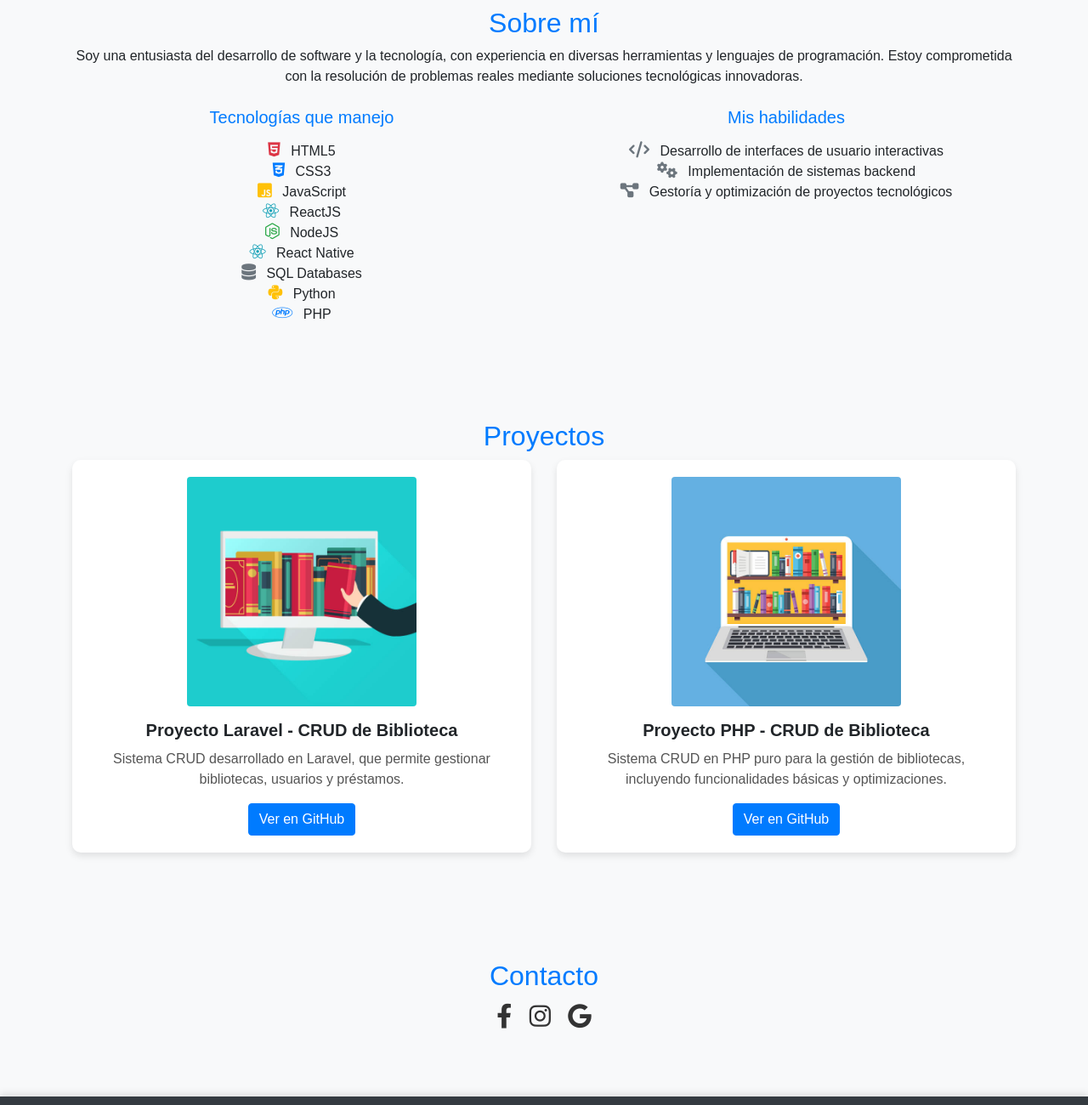
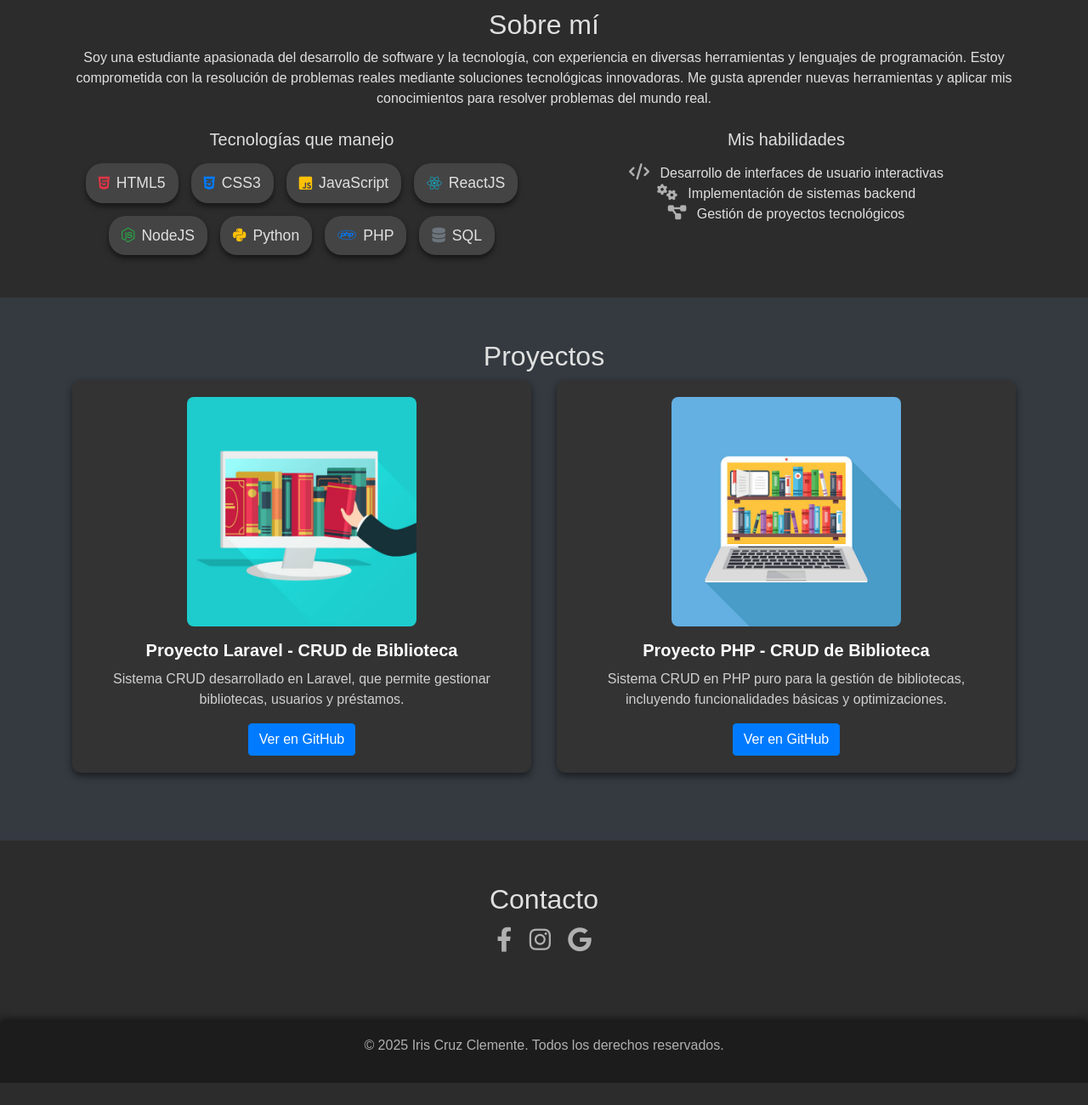
Before and after one commit to iris050709/git-hub-page, a plain HTML site: page index.html in a window 1280 px wide. Shown: the part 760-2060 px from the top of the page at 85% size. After the commit the page ends 2034 px from the top, so only its background shows below. Drawn offline with nearby package versions, Linux system fonts and the light colour scheme.

Commit message:
COLORES-OSCUROS

```diff
--- a/css/style.css
+++ b/css/style.css
@@ -1,13 +1,14 @@
 /* Estilos generales */
 body {
-    background-color: #f8f9fa;
+    background-color: #2c2c2c; /* Fondo gris oscuro */
+    color: #e0e0e0; /* Texto gris claro */
     font-family: 'Arial', sans-serif;
     margin-top: 80px; /* Ajuste para navbar fijo */
 }
 
 .hero-section {
-    background: #2d3436;
-    color: white;
+    background: #1c1c1c; /* Fondo negro */
+    color: #e0e0e0; /* Texto gris claro */
     height: 80vh;
     text-align: center;
     display: flex;
@@ -20,77 +21,32 @@ body {
     width: 150px;
     height: 150px;
     border-radius: 50%;
-    box-shadow: 0 4px 8px rgba(0, 0, 0, 0.3);
+    box-shadow: 0 4px 8px rgba(0, 0, 0, 0.5);
 }
 
 .hero-section h1 {
     font-size: 3rem;
     margin-top: 20px;
     font-weight: bold;
+    color: #ffffff; /* Blanco puro para contraste */
 }
 
 .hero-section p {
     font-size: 1.2rem;
     font-weight: 500;
+    color: #b0b0b0; /* Gris medio */
 }
 
 /* Sección de proyectos */
 .project-card {
-    background: white;
+    background: #333333; /* Fondo gris oscuro */
     padding: 20px;
     border-radius: 10px;
-    box-shadow: 0 4px 8px rgba(0, 0, 0, 0.1);
+    box-shadow: 0 4px 8px rgba(0, 0, 0, 0.5);
     text-align: center;
     margin-bottom: 30px;
 }
 
-.project-card img {
-    width: 100%;
-    height: auto;
-    border-radius: 8px;
-}
-
-.project-card h5 {
-    margin-top: 20px;
-    font-weight: bold;
-}
-
-.project-card p {
-    margin-top: 10px;
-    color: #555;
-}
-
-/* Navbar */
-.navbar {
-    box-shadow: 0 4px 8px rgba(0, 0, 0, 0.1);
-}
-
-/* Redes sociales */
-.social-icons a {
-    color: #333;
-    font-size: 1.8em;
-    transition: color 0.3s ease;
-}
-
-.social-icons a:hover {
-    color: #3498db;
-}
-
-/* Footer */
-footer {
-    box-shadow: 0 -4px 8px rgba(0, 0, 0, 0.1);
-}
-
-/* Espaciado entre secciones */
-section {
-    padding-top: 50px;
-    padding-bottom: 50px;
-}
-/* Iconos en el apartado de tecnologías */
-.list-unstyled i {
-    margin-right: 8px; /* Espaciado entre el icono y el texto */
-    font-size: 1.2rem;
-}
 .project-card img {
     width: 270px;
     height: auto;
@@ -102,12 +58,89 @@ section {
     transform: scale(1.1); /* Agranda la imagen al pasar el cursor */
 }
 
+.project-card h5 {
+    margin-top: 20px;
+    font-weight: bold;
+    color: #ffffff;
+}
+
+.project-card p {
+    margin-top: 10px;
+    color: #d0d0d0; /* Gris claro */
+}
+
+/* Navbar */
+.navbar {
+    background-color: #1c1c1c; /* Negro */
+    box-shadow: 0 4px 8px rgba(0, 0, 0, 0.5);
+}
+
+/* Redes sociales */
+.social-icons a {
+    color: #b0b0b0; /* Gris medio */
+    font-size: 1.8em;
+    transition: color 0.3s ease;
+}
+
+.social-icons a:hover {
+    color: #e0e0e0; /* Gris claro */
+}
+
+/* Footer */
+footer {
+    background-color: #1c1c1c; /* Negro */
+    color: #b0b0b0; /* Gris medio */
+    box-shadow: 0 -4px 8px rgba(0, 0, 0, 0.5);
+    text-align: center;
+    padding: 20px;
+}
+
+/* Espaciado entre secciones */
+section {
+    padding-top: 50px;
+    padding-bottom: 50px;
+}
+
+/* Iconos en el apartado de tecnologías */
+.list-unstyled i {
+    margin-right: 8px; /* Espaciado entre el icono y el texto */
+    font-size: 1.2rem;
+    color: #b0b0b0; /* Gris medio */
+}
+
+/* Diseño de tecnologías como nube */
+.tech-cloud {
+    display: flex;
+    flex-wrap: wrap;
+    justify-content: center;
+    gap: 15px;
+}
+
+.tech-cloud span {
+    background: #444444; /* Gris oscuro */
+    padding: 10px 15px;
+    border-radius: 20px;
+    font-size: 1.1rem;
+    color: #e0e0e0; /* Gris claro */
+    display: flex;
+    align-items: center;
+    gap: 8px;
+    transition: transform 0.3s ease, background-color 0.3s ease;
+    box-shadow: 0 4px 6px rgba(0, 0, 0, 0.5);
+}
+
+.tech-cloud span:hover {
+    transform: scale(1.1);
+    background-color: #555555; /* Gris intermedio */
+    box-shadow: 0 6px 8px rgba(0, 0, 0, 0.7);
+}
+
 /* Ajuste para la imagen de perfil */
 .profile-img img {
     width: 100px;
     height: 100px;
     border-radius: 50%;
-    box-shadow: 0 4px 8px rgba(0, 0, 0, 0.3);
+    box-shadow: 0 4px 8px rgba(0, 0, 0, 0.5);
     transition: transform 0.3s ease-in-out; /* Suaviza el efecto */
 }
 
--- a/index.html
+++ b/index.html
@@ -2,7 +2,7 @@
 <html lang="es">
 <head>
     <meta charset="utf-8">
-    <title>Iris Cruz Clemente - Portafolio</title>
+    <title>Iris J. Cruz Clemente - Portafolio</title>
     <meta name="viewport" content="width=device-width, initial-scale=1.0">
 
     <!-- Bootstrap CSS -->
@@ -17,7 +17,7 @@
 <body>
 
     <!-- Navbar -->
-    <nav class="navbar navbar-expand-lg navbar-dark fixed-top bg-primary">
+    <nav class="navbar navbar-expand-lg navbar-dark fixed-top">
         <a class="navbar-brand" href="#">Iris Cruz</a>
         <button class="navbar-toggler" type="button" data-toggle="collapse" data-target="#navbarNav">
             <span class="navbar-toggler-icon"></span>
@@ -32,44 +32,43 @@
     </nav>
 
     <!-- Hero Section -->
-    <header class="hero-section d-flex justify-content-center align-items-center text-center text-white">
+    <header class="hero-section">
         <div class="container">
             <div class="profile-img mb-4">
-                <img src="img/imagen.jpg" alt="Foto de Iris Cruz Clemente" class="img-fluid rounded-circle">
+                <img src="img/imagen.jpg" alt="Foto de Iris Cruz Clemente">
             </div>
-            <h1>IRIS CRUZ CLEMENTE</h1>
+            <h1>IRIS J. CRUZ CLEMENTE</h1>
             <p class="lead">TSU en Tecnologías de la Información, Desarrollo de Software Multiplataforma.</p>
         </div>
     </header>
 
     <!-- About Section -->
-    <section id="about" class="py-5">
+    <section id="about">
         <div class="container">
-            <h2 class="text-center text-primary">Sobre mí</h2>
+            <h2 class="text-center">Sobre mí</h2>
             <p class="text-center">
-                Soy una entusiasta del desarrollo de software y la tecnología, con experiencia en diversas herramientas y lenguajes de programación. Estoy comprometida con la resolución de problemas reales mediante soluciones tecnológicas innovadoras.
+                Soy una estudiante apasionada del desarrollo de software y la tecnología, con experiencia en diversas herramientas y lenguajes de programación. Estoy comprometida con la resolución de problemas reales mediante soluciones tecnológicas innovadoras. Me gusta aprender nuevas herramientas y aplicar mis conocimientos para resolver problemas del mundo real.
             </p>
             <div class="row text-center mt-4">
                 <div class="col-md-6">
-                    <h5 class="mb-3 text-primary">Tecnologías que manejo</h5>
-                    <ul class="list-unstyled">
-                        <li><i class="fab fa-html5 text-danger"></i> HTML5</li>
-                        <li><i class="fab fa-css3-alt text-primary"></i> CSS3</li>
-                        <li><i class="fab fa-js-square text-warning"></i> JavaScript</li>
-                        <li><i class="fab fa-react text-info"></i> ReactJS</li>
-                        <li><i class="fab fa-node-js text-success"></i> NodeJS</li>
-                        <li><i class="fab fa-react text-info"></i> React Native</li>
-                        <li><i class="fas fa-database text-secondary"></i> SQL Databases</li>
-                        <li><i class="fab fa-python text-warning"></i> Python</li>
-                        <li><i class="fab fa-php text-primary"></i> PHP</li>
-                    </ul>
+                    <h5 class="mb-3">Tecnologías que manejo</h5>
+                    <div class="tech-cloud">
+                        <span><i class="fab fa-html5 text-danger"></i> HTML5</span>
+                        <span><i class="fab fa-css3-alt text-primary"></i> CSS3</span>
+                        <span><i class="fab fa-js-square text-warning"></i> JavaScript</span>
+                        <span><i class="fab fa-react text-info"></i> ReactJS</span>
+                        <span><i class="fab fa-node-js text-success"></i> NodeJS</span>
+                        <span><i class="fab fa-python text-warning"></i> Python</span>
+                        <span><i class="fab fa-php text-primary"></i> PHP</span>
+                        <span><i class="fas fa-database text-secondary"></i> SQL</span>
+                    </div>
                 </div>
                 <div class="col-md-6">
-                    <h5 class="mb-3 text-primary">Mis habilidades</h5>
+                    <h5 class="mb-3">Mis habilidades</h5>
                     <ul class="list-unstyled">
-                        <li><i class="fas fa-code text-secondary"></i> Desarrollo de interfaces de usuario interactivas</li>
-                        <li><i class="fas fa-cogs text-secondary"></i> Implementación de sistemas backend</li>
-                        <li><i class="fas fa-project-diagram text-secondary"></i> Gestoría y optimización de proyectos tecnológicos</li>
+                        <li><i class="fas fa-code"></i> Desarrollo de interfaces de usuario interactivas</li>
+                        <li><i class="fas fa-cogs"></i> Implementación de sistemas backend</li>
+                        <li><i class="fas fa-project-diagram"></i> Gestión de proyectos tecnológicos</li>
                     </ul>
                 </div>
             </div>
@@ -77,29 +76,25 @@
     </section>
 
     <!-- Projects Section -->
-    <section id="projects" class="py-5 bg-light">
+    <section id="projects" class="bg-dark">
         <div class="container">
-            <h2 class="text-center text-primary">Proyectos</h2>
+            <h2 class="text-center">Proyectos</h2>
             <div class="row">
                 <!-- Proyecto Laravel -->
                 <div class="col-md-6">
                     <div class="project-card">
-                        <img src="img/laravel_project.jpg" alt="Proyecto Laravel" class="img-fluid rounded">
+                        <img src="img/laravel_project.jpg" alt="Proyecto Laravel">
                         <h5 class="mt-3">Proyecto Laravel - CRUD de Biblioteca</h5>
-                        <p>
-                            Sistema CRUD desarrollado en Laravel, que permite gestionar bibliotecas, usuarios y préstamos.
-                        </p>
+                        <p>Sistema CRUD desarrollado en Laravel, que permite gestionar bibliotecas, usuarios y préstamos.</p>
                         <a href="https://github.com/iris050709/proyectodsm41" target="_blank" class="btn btn-primary">Ver en GitHub</a>
                     </div>
                 </div>
                 <!-- Proyecto PHP -->
                 <div class="col-md-6">
                     <div class="project-card">
-                        <img src="img/php_project.jpg" alt="Proyecto PHP" class="img-fluid rounded">
+                        <img src="img/php_project.jpg" alt="Proyecto PHP">
                         <h5 class="mt-3">Proyecto PHP - CRUD de Biblioteca</h5>
-                        <p>
-                            Sistema CRUD en PHP puro para la gestión de bibliotecas, incluyendo funcionalidades básicas y optimizaciones.
-                        </p>
+                        <p>Sistema CRUD en PHP puro para la gestión de bibliotecas, incluyendo funcionalidades básicas y optimizaciones.</p>
                         <a href="https://github.com/iris050709/PROYECTO-PAGINA" target="_blank" class="btn btn-primary">Ver en GitHub</a>
                     </div>
                 </div>
@@ -108,9 +103,9 @@
     </section>
 
     <!-- Contact Section -->
-    <section id="contact" class="py-5">
+    <section id="contact">
         <div class="container text-center">
-            <h2 class="text-primary">Contacto</h2>
+            <h2>Contacto</h2>
             <div class="social-icons mb-4">
                 <a href="https://www.facebook.com/IRIS050709" target="_blank" class="mx-2"><i class="fab fa-facebook-f"></i></a>
                 <a href="https://instagram.com/iris_cruz0/" target="_blank" class="mx-2"><i class="fab fa-instagram"></i></a>
@@ -120,7 +115,7 @@
     </section>
 
     <!-- Footer -->
-    <footer class="bg-dark text-white text-center py-3">
+    <footer class="text-center py-3">
         <p>&copy; 2025 Iris Cruz Clemente. Todos los derechos reservados.</p>
     </footer>
 
```
